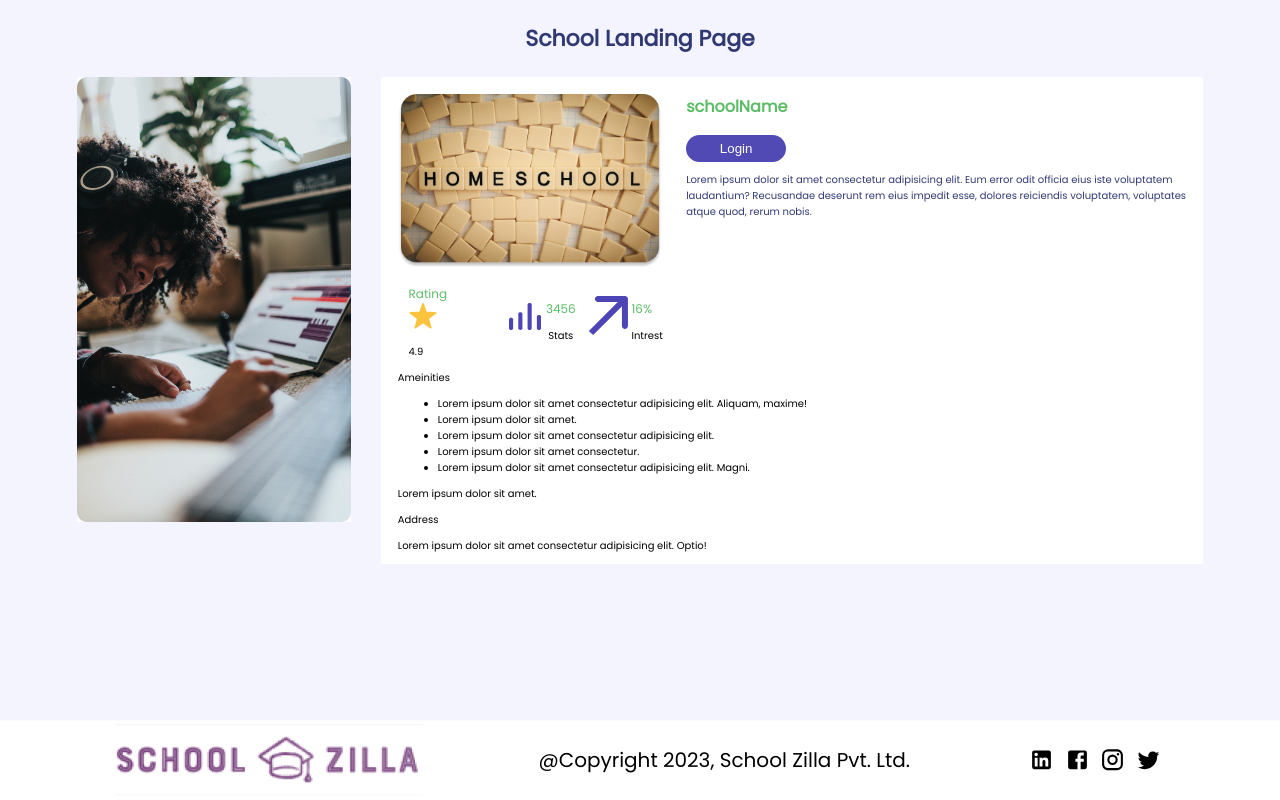
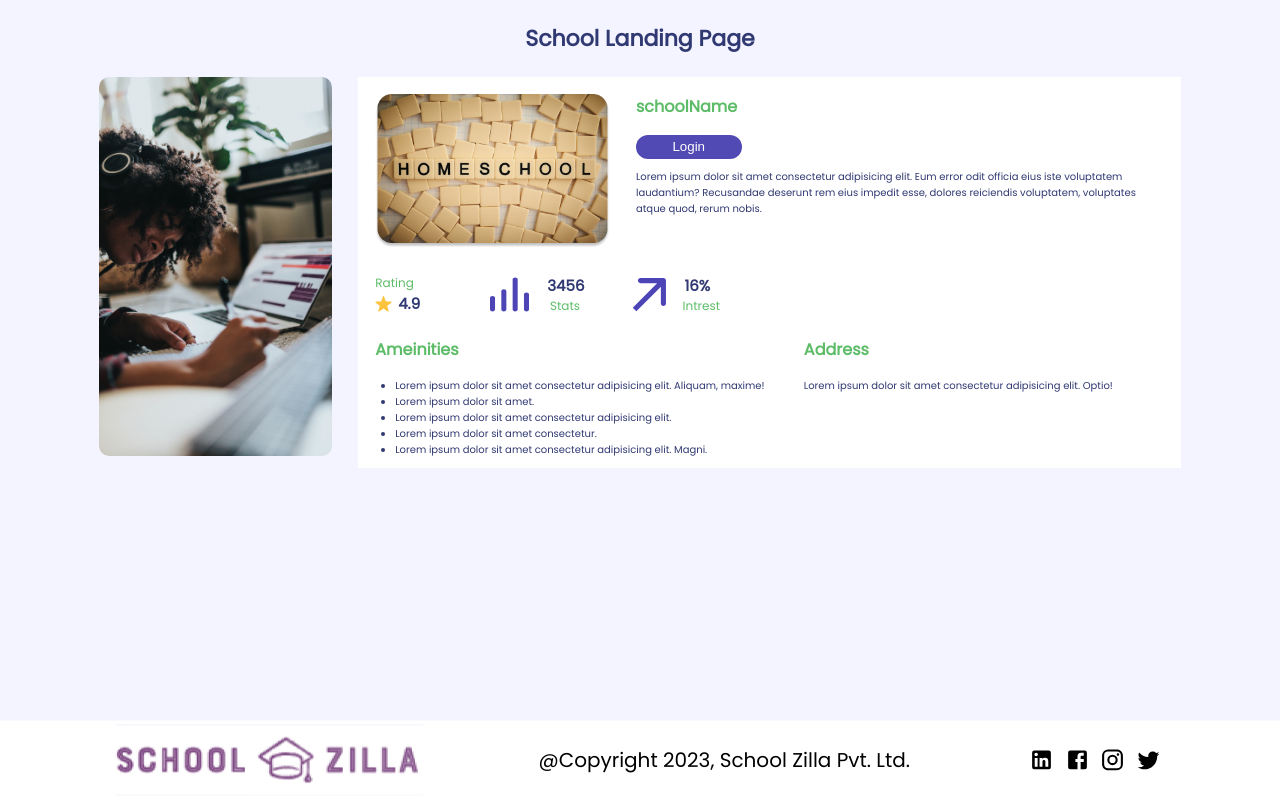
Before and after one commit to pesto-students/school-zila-frontend-team-monu, a React (Create React App) app: page / in a window 1280 px wide. Built offline with nearby package versions, Linux system fonts and the light colour scheme.

Commit message:
fix alignment of footer and landing page

```diff
--- a/src/components/Common/Footer/Footer.css
+++ b/src/components/Common/Footer/Footer.css
@@ -6,7 +6,6 @@
   margin-top: 10%;
   position: sticky;
   width: 100%;
-  height: 10vh;
   height: 10vh;
   top: calc(100vh - 10vh);
 }
--- a/src/components/Layouts/LandingPage/LandingPage.css
+++ b/src/components/Layouts/LandingPage/LandingPage.css
@@ -17,11 +17,12 @@
 }
 
 .midLeftContainer {
-  width: 27%;
+  width: 23%;
 }
 
 .midLeftContainer > img {
   width: 90%;
+  border-radius: 10px;
 }
 
 .midRightContainer {
@@ -40,18 +41,20 @@
 }
 
 .schoolImage {
-  width: 75%;
+  width: 70%;
 }
 
 .schoolImage > img {
-  width: 100%;
+  width: 90%;
 }
 
 .schoolDetail {
-  margin-left: 3%;
+  /* margin-left: 3%; */
 }
 
-.schoolTitle {
+.schoolTitle,
+.qualitieHeader,
+.qualitieHeader {
   font-size: 1.6rem;
   margin-top: 0px;
   color: #5dbc67;
@@ -71,58 +74,91 @@
   color: #303972;
 }
 
-.schoolStats {
-  display: flex;
-  justify-content: center;
-  width: 55%;
-}
-
 .schoolRating {
-  width: 33%;
-}
-
-.schoolStatsText1 {
-  margin-bottom: 0px;
-  color: #5dbc67;
-  font-size: 1.2rem;
+  width: 29%;
 }
 
 .schoolStats {
   display: flex;
-  width: 34%;
+  width: 50%;
   align-items: center;
-}
-
-.schoolStats > img {
-  width: 35%;
+  justify-content: flex-start;
+  /* margin-top: 3%; */
+  margin: 2.7% 0 2.7% 0;
 }
 
 .stats {
   display: flex;
   /* width: 31%; */
-  margin-left: 5%;
+  margin-left: 12%;
   align-items: center;
   flex-direction: column;
 }
 
 .schoolStatsText1 {
-  margin-bottom: 0px;
+  color: #303972;
+  font-weight: bold;
+  font-size: 1.5rem;
+  /* margin-top: 0px; */
+  margin: 0 0 0 5%;
 }
 
 .schoolStatsText2 {
-  margin-bottom: 0px;
+  color: #5dbc67;
+  font-size: 1.2rem;
+  /* margin-top: 0px; */
+  margin: 0 0 0 0;
 }
 
 .schoolIntrest {
   display: flex;
-  width: 33%;
+  width: 35%;
   align-items: center;
 }
 
-.schoolIntrest {
+.schoolIntrest > img {
   width: 25%;
 }
 
 .intrest {
+  margin-left: 12%;
+}
+
+.rating {
+  display: flex;
+  width: 100%;
+  align-items: center;
+}
+
+.rating > img {
+  width: 15%;
+}
+
+.schoolViews {
+  display: flex;
+  width: 36%;
+}
+
+.schoolViews > img {
+  width: 28%;
+}
+
+.schoolQualities {
+  display: flex;
+}
+
+.qualitieRightDiv {
   margin-left: 5%;
 }
+
+.qualitieLeftDiv > ul {
+  padding-left: 20px;
+}
+
+ul li {
+  color: #303972;
+}
+
+.address {
+  color: #303972;
+}
--- a/src/components/Layouts/LandingPage/LandingPage.js
+++ b/src/components/Layouts/LandingPage/LandingPage.js
@@ -36,13 +36,13 @@ export default function LandingPage() {
             </div>
             <div className="schoolStats">
               <div className="schoolRating">
-                <p className="schoolStatsText1">Rating</p>
+                <p className="schoolStatsText2">Rating</p>
                 <div className="rating">
                   <img src={StarIcon} alt="Start Icon" />
-                  <p className="schoolStatsText2">4.9</p>
+                  <p className="schoolStatsText1">4.9</p>
                 </div>
               </div>
-              <div className="schoolStats">
+              <div className="schoolViews">
                 <img src={StatsIcon} alt="Stats Icon" />
                 <div className="stats">
                   <p className="schoolStatsText1">3456</p>
@@ -75,11 +75,10 @@ export default function LandingPage() {
                     Magni.
                   </li>
                 </ul>
-                <p>Lorem ipsum dolor sit amet.</p>
               </div>
               <div className="qualitieRightDiv">
                 <p className="qualitieHeader">Address</p>
-                <p>
+                <p className="address">
                   Lorem ipsum dolor sit amet consectetur adipisicing elit.
                   Optio!
                 </p>
```
